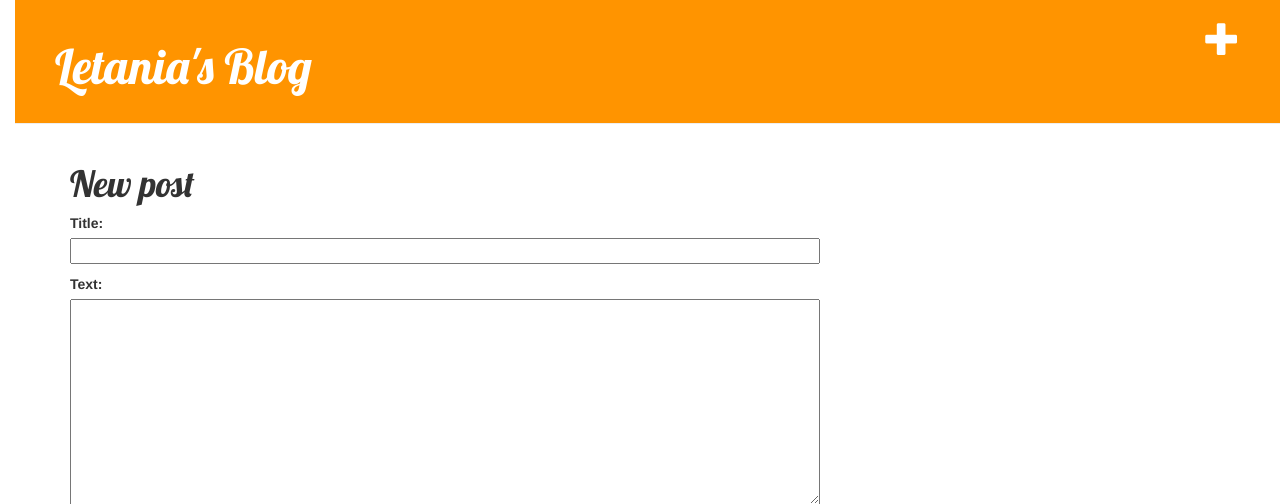
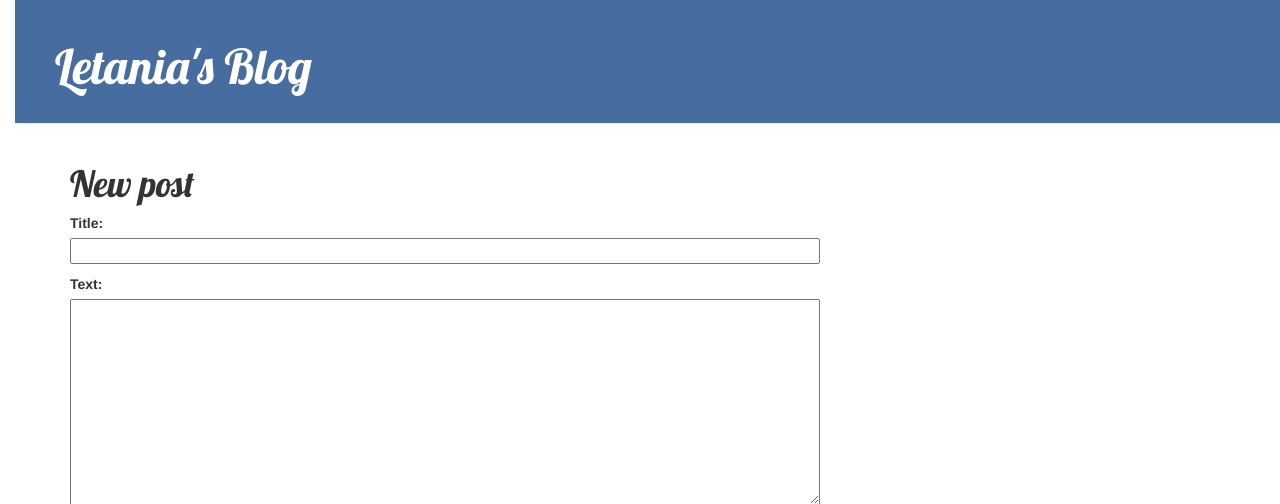
Before and after one commit to letaniaferreira/django-tutorial, a Django app: page /post/new/ in a window 1280 px wide. Shown: the top 504 px of the page. Run offline with Django 3.2, Linux system fonts and the light colour scheme; some libraries are stand-ins or nearby versions.

Commit message:
limited posting access to superusers

```diff
--- a/blog/static/css/blog.css
+++ b/blog/static/css/blog.css
@@ -8,7 +8,7 @@ body {
 }
 
 .page-header {
-    background-color: #ff9400;
+    background-color: #476c9f;
     margin-top: 0;
     padding: 20px 20px 20px 40px;
 }
--- a/blog/templates/blog/base.html
+++ b/blog/templates/blog/base.html
@@ -9,7 +9,9 @@
     </head>
     <body>
         <div class="page-header">
-            <a href="{% url 'post_new' %}" class="top-menu"><span class="glyphicon glyphicon-plus"></span></a>
+            {% if user.is_authenticated %}
+                <a href="{% url 'post_new' %}" class="top-menu"><span class="glyphicon glyphicon-plus"></span></a>
+            {% endif %}
             <h1><a href="/">Letania's Blog</a></h1>
         </div>
         <div class="content container">
--- a/blog/templates/blog/post_detail.html
+++ b/blog/templates/blog/post_detail.html
@@ -8,7 +8,9 @@
                 {{ post.published_date }}
             </div>
         {% endif %}
-        <a class="btn btn-default" href="{% url 'post_edit' pk=post.pk %}"><span class="glyphicon glyphicon-pencil"></span></a>
+        {% if user.is_authenticated %}
+            <a class="btn btn-default" href="{% url 'post_edit' pk=post.pk %}"><span class="glyphicon glyphicon-pencil"></span></a>
+        {% endif %}
         <h1>{{ post.title }}</h1>
         <p>{{ post.text|linebreaksbr }}</p>
     </div>
```
